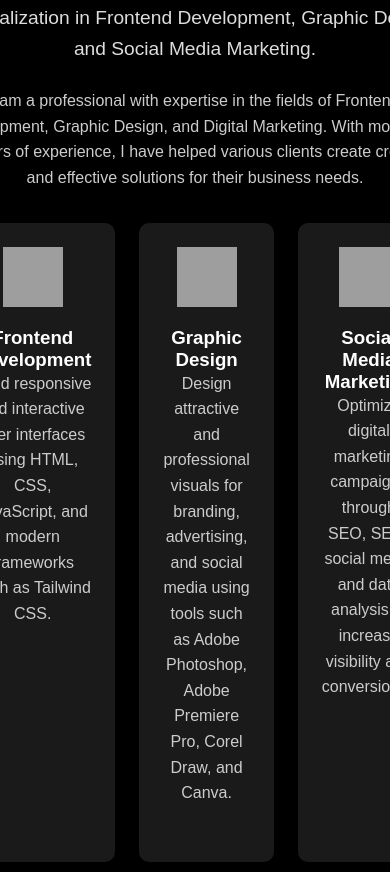
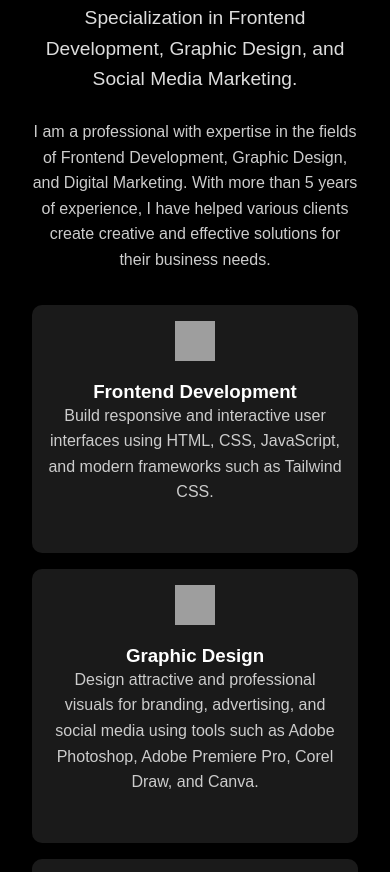
Before and after one commit to AwinBaiq/MyPortfolio, a plain HTML site: page index.html in a window 390 px wide. Shown: the part 912-1784 px from the top of the page. Drawn offline with Linux system fonts and the light colour scheme; grey boxes are pictures that could not be loaded.

Commit message:
Add files via upload

```diff
--- a/styles/style.css
+++ b/styles/style.css
@@ -198,6 +198,21 @@ button:hover {
   width: 60px;
   height: 60px;
   margin-bottom: 1rem;
+}
+
+@media (max-width: 768px) {
+  .skills {
+    display: flex;
+    flex-direction: column;
+    gap: 1rem;
+  }
+  .skill-card {
+    padding: 1rem;
+  }
+  .skill-icon img {
+    width: 40px;
+    height: 40px;
+  }
 }
 
 /* Services Section */
```
